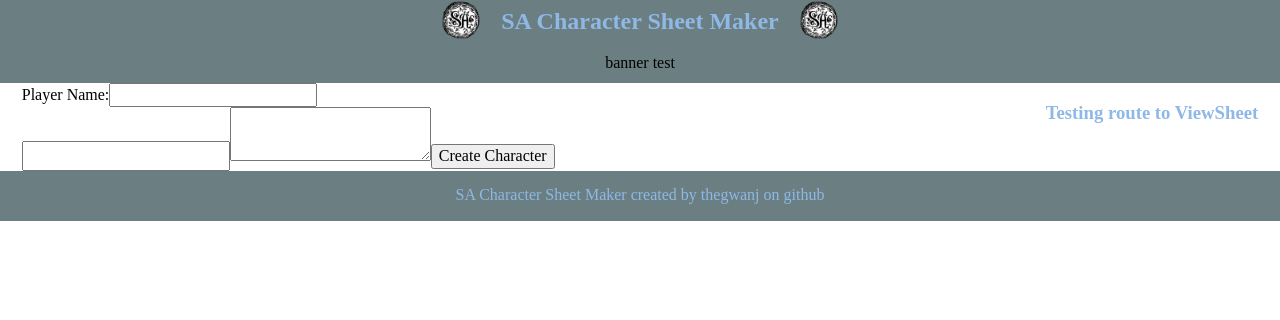
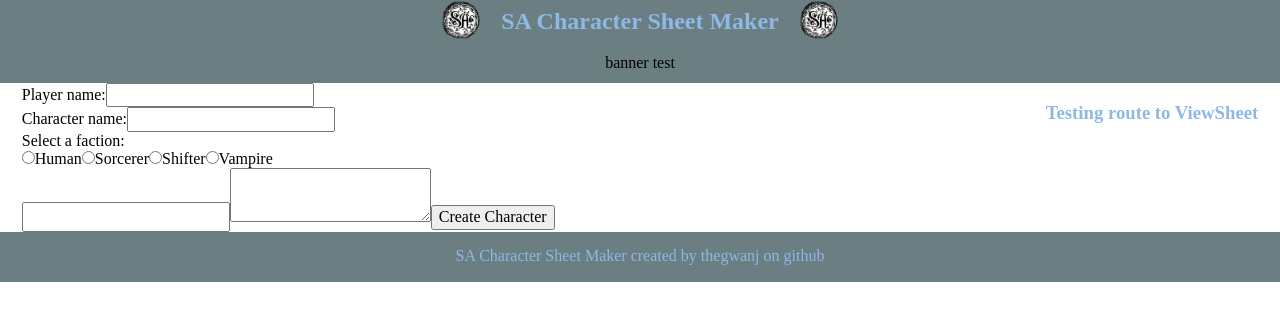
Before and after one commit to thegwanj/SA-character-gen, a React (Create React App) app in the folder client/: page /CreateCharacter in a window 1280 px wide. Shown: the top 320 px of the page. Built offline with nearby package versions, Linux system fonts and the light colour scheme.

Commit message:
Adding in faction and character name fields

```diff
--- a/client/src/components/CreateCharacterForm/index.js
+++ b/client/src/components/CreateCharacterForm/index.js
@@ -5,6 +5,8 @@ import { ADD_SHEET } from '../../utils/mutations';
 
 const CreateCharacterForm = () => {
     const [playerName, setPlayerName] = useState('');
+    const [characterName, setCharacterName] = useState('');
+    const [faction, setfaction] = useState('');
     const [friendNote, setFriendNote] = useState('');
     const [friendName, setFriendName] = useState('');
 
@@ -31,14 +33,7 @@ const CreateCharacterForm = () => {
     const handleChange = (event) => {
         const { name, value } = event.target;
 
-        if (name === 'friendName' && value.length <= 280) {
-          setFriendName(value);
-          // setFriendNote(value);
-          setCharacterCount(value.length);
-        }else  if( name === "friendNote" && value.length <= 280 ){
-           setFriendNote(value);
-
-        }
+        // Take values and use set to change state
       };
 
     return (
@@ -46,8 +41,23 @@ const CreateCharacterForm = () => {
             <form onSubmit={handleFormSubmit}>
                 <section class="formSection">
                     <div class="question">
-                        <label for="playerName">Player Name:</label>
-                        <input id="playerName" value={playerName}></input>
+                        <label for="playerName">Player name:</label>
+                        <input id="playerName" name='playerName' value={playerName} onChange={handleChange}></input>
+                    </div>
+                    <div class="question">
+                        <label for="characterName">Character name:</label>
+                        <input id="characterName" name='characterName' value={characterName} onChange={handleChange}></input>
+                    </div>
+                    <label for='factionForm'>Select a faction:</label>
+                    <div class="question" id='factionForm'>
+                        <input id="human" name='faction' type="radio" value={faction} onChange={handleChange}></input>
+                        <label for="human">Human</label>
+                        <input id="sorcerer" name='faction' type="radio" value={faction} onChange={handleChange}></input>
+                        <label for="sorcerer">Sorcerer</label>
+                        <input id="shifter" name='faction' type="radio" value={faction} onChange={handleChange}></input>
+                        <label for="shifter">Shifter</label>
+                        <input id="vampire" name='faction' type="radio" value={faction} onChange={handleChange}></input>
+                        <label for="vampire">Vampire</label>
                     </div>
                 </section>
                 <input
```
